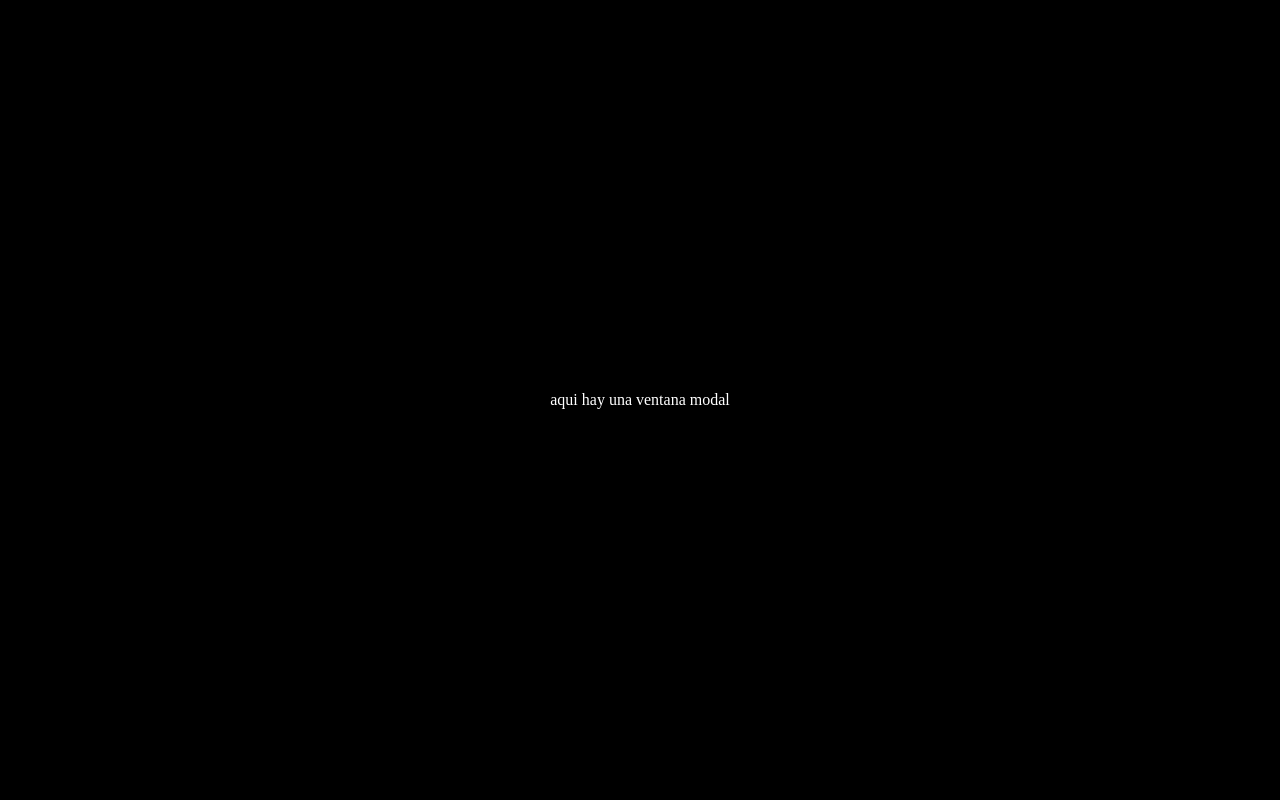
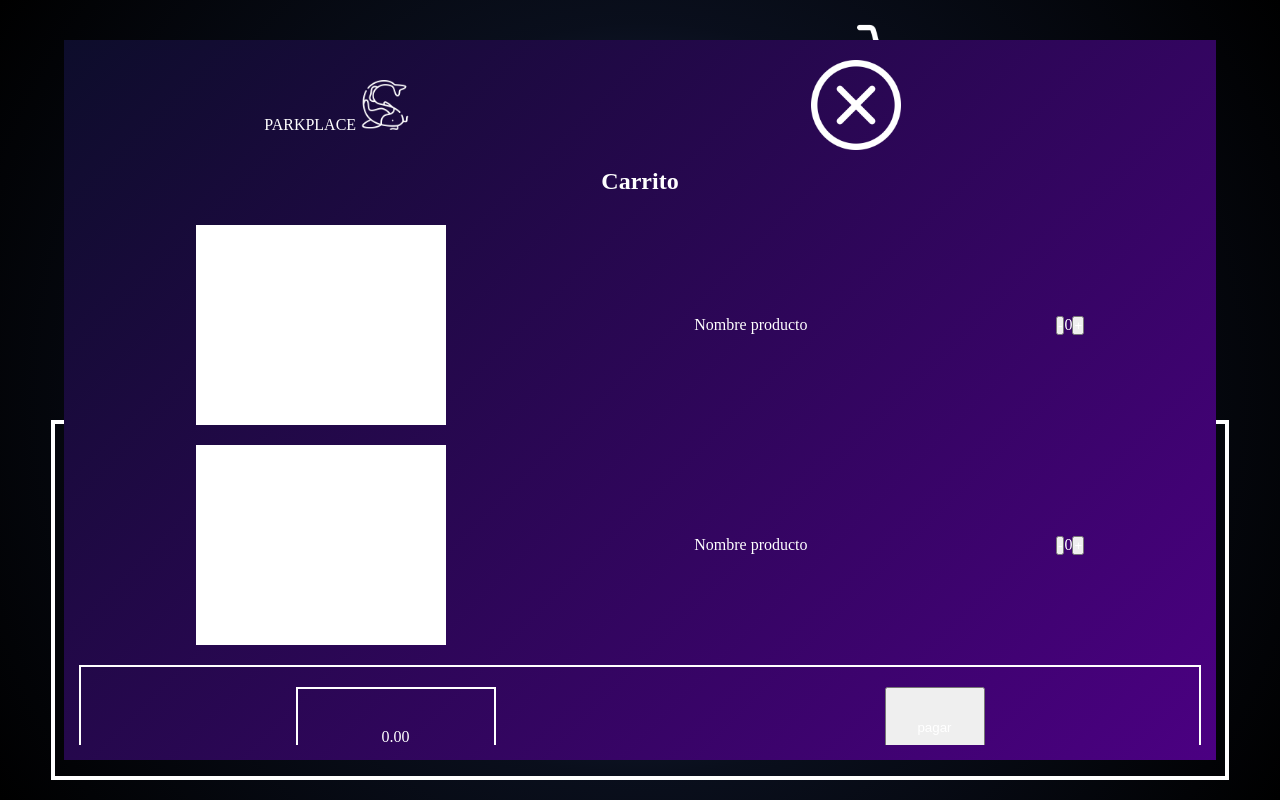
Before and after one commit to david-amp-s/Tienda-Prueba-Vercel, a React (Vite) app: page / in a window 1280 px wide. Built offline with nearby package versions, Linux system fonts and the light colour scheme.

Commit message:
Se agrego contenido a la ventana modal

```diff
--- a/src/components/ModalCarrito.tsx
+++ b/src/components/ModalCarrito.tsx
@@ -1,8 +1,40 @@
 const ModalCarrito = () =>{
     return(
         <div className="modal">
-            <p>aqui hay una ventana modal</p>
+
+            <div className="contenedor_carrito">
+            <div className="header_namePet">PARKPLACE <img  className="header_pet" src="src/assets/icons/pet.png" alt="pet" /></div>
+            <button className="btn_tienda"><img className="header_carrito" src="src/assets/icons/x.png" alt="" /></button>
+            </div>
+            <div className="overlay_carrito">
+            <h2>Carrito</h2>
+            </div>
+            <div className="carrito_compras">
+            <div className="card_modal">
+                <div className="img_producto">IMAGEN PRODUCTO</div>
+                <p>Nombre producto</p>
+                <div className="contenedor_cantidad">
+                    <button className="btn_carrito">-</button>
+                    <span className="number">0</span>
+                    <button className="btn_carrito">+</button>
+                </div>
+            </div>
+                <div className="card_modal">
+                    <div className="img_producto">IMAGEN PRODUCTO</div>
+                <p>Nombre producto</p>
+                <div className="contenedor_cantidad">
+                    <button className="btn_carrito">-</button>
+                    <span className="number">0</span>
+                    <button className="btn_carrito">+</button>
+                </div>
+            </div>
+            <div className="contenedor_pago">
+                <div className="total_valor_carrito">0.00</div>
+                <button className="boton_pagar">pagar</button>
+            </div>
+            </div>
         </div>
+
     )
 }
 
--- a/src/styles/app.css
+++ b/src/styles/app.css
@@ -13,7 +13,7 @@
 .contenedor_petcar{
   display: flex;
   align-items: center;
-  justify-content: space-between;
+  justify-content: space-around;
   width: 80%;
 }
 
@@ -43,14 +43,72 @@
 /*Modal carrito*/
 .modal{
   position: fixed;
-  top: 0;
-  left: 0;
-  width: 100%;
-  height: 100%;
+  top: 50%;
+  left: 50%;
+  transform: translate(-50%,-50%) ;
+  width: 90%;
+  height: 90%;
   background: #000;
+  background: linear-gradient(135deg, #0D0D2B, #4B0082);
   display: flex;
+  flex-direction: column;
+}
+.carrito_compras{
+  overflow: auto;
+  margin: 15px;
+  display: flex;
+  flex-direction: column;
+  gap: 20px;
+  flex-wrap: nowrap;
+}
+.contenedor_carrito{
+  display: flex;
+  justify-content: space-around;
+  align-items: center;
+  width: 90%;
+  margin-top: 20px;
+
+}
+
+.overlay_carrito{
+  display: flex;
+  align-items: center;
   justify-content: center;
+  margin: 15px;
+}
+.card_modal{
+  display: flex;
+  gap: 15px;
   align-items: center;
+  justify-content: space-around;
+}
+
+.img_producto{
+  width: 250px;
+  height: 200px;
+  background-color: #fff;
+}
+
+.contenedor_pago{
+  border: solid #fff 2px;
+  display: flex;
+  justify-content: space-around;
+  height: 200px;
+  padding: 20px;
+}
+
+.total_valor_carrito{
+  border: solid #fff 2px;
+  width: 200px;
+  height: 100px;
+  display: flex;
+  align-items: center;
+  justify-content: center;
+}
+
+.boton_pagar{
+  width: 100px;
+  height: 80px;
 }
 /* Fin modal*/
 /* productos */
```
Also changed, not shown: src/assets/icons/x.png (added).
